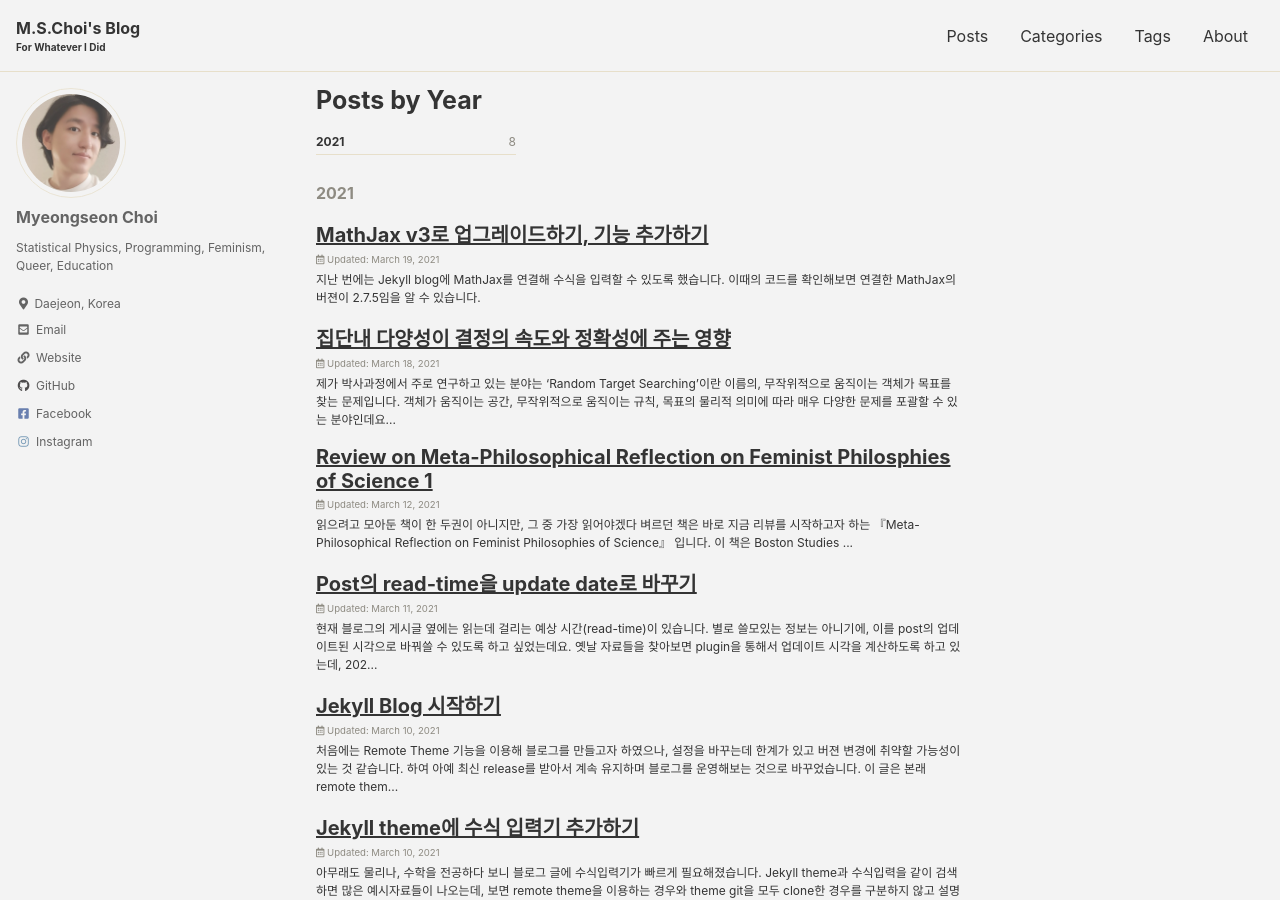
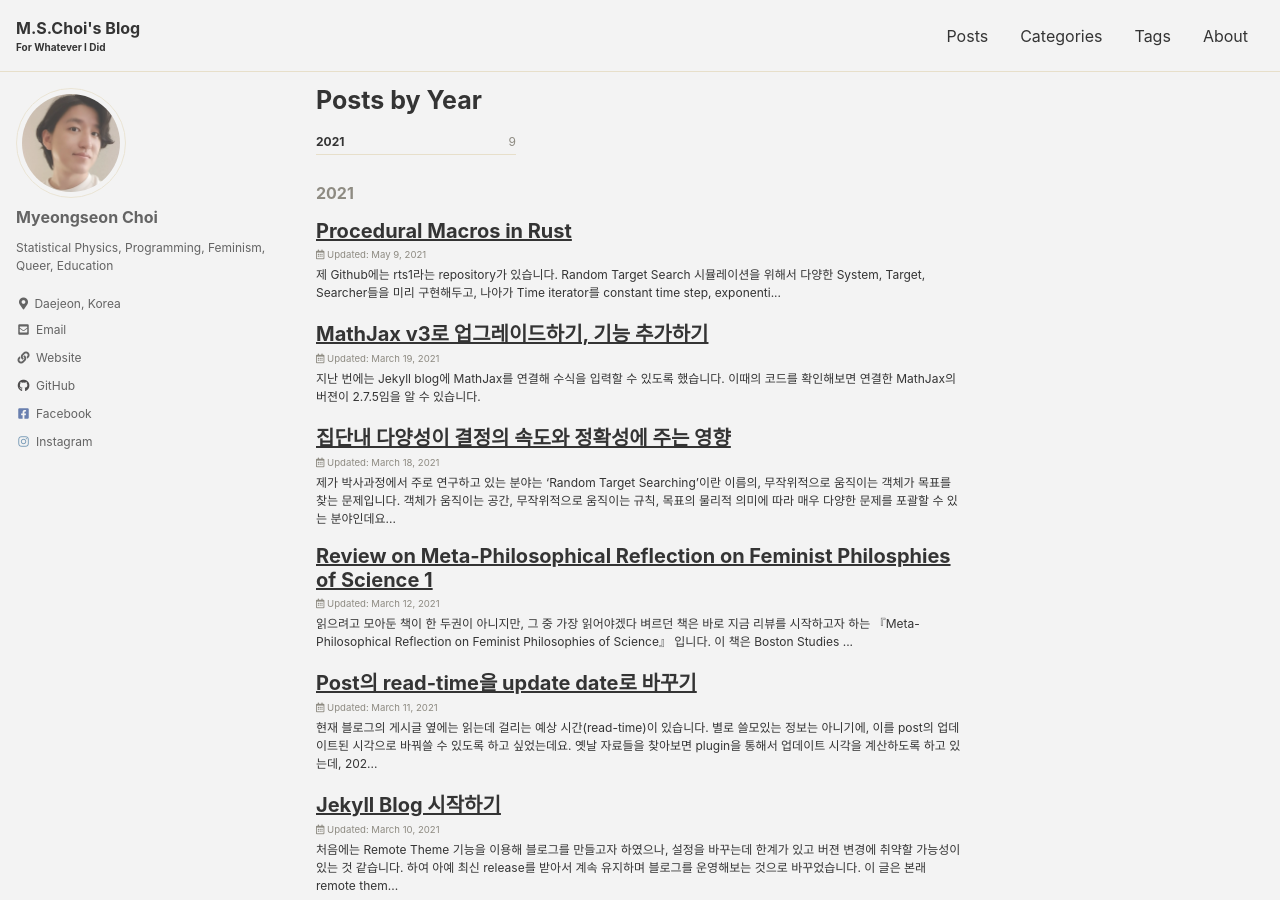
Before and after one commit to key262yek/key262yek.github.io, a Jekyll site: the page built from _pages/year-archive.md, in a window 1280 px wide and 900 px high. Built offline with Jekyll 4.4.1, drawn with Linux system fonts in a browser that asks for light colours; cached includes are drawn as plain includes; nearby versions of some CDN libraries; part of the change alters nothing that is shown.

Commit message:
post update

```diff
--- a/_posts/2021-03-10-layout.md
+++ b/_posts/2021-03-10-layout.md
@@ -76,7 +76,23 @@ brew install rbenv
 rbenv init
 ~~~
 
-그 후 특정 버젼의 ruby를 설치하고, 이를 기본 버젼으로 설정할 수도 있습니다.
+rbenv PATH를 추가하기 위해 쉘 설정파일 (.zshrc, .bashrc, .bash_profile ...)에 아래와 같은 코드를 추가해줍니다.
+
+~~~ shell
+# .bash_profile 내부
+
+[[ -d ~/.rbenv  ]] && \
+  export PATH=${HOME}/.rbenv/bin:${PATH} && \
+  eval "$(rbenv init -)"
+~~~
+
+그리고 이 설정을 로드해줍니다.
+~~~ shell
+source ~/.bash_profile
+~~~
+
+설치가 완료되어 이제는 특정 버젼의 ruby를 설치하고 상황에 맞게 설정할 수 있습니다.
+필요성에 따라 global, local, shell의 설정을 변경해주면 됩니다.
 
 ~~~ shell
 rbenv install 3.0.0
@@ -84,6 +100,9 @@ rbenv global 3.0.0
 ruby -v
 # ruby 3.0.0p0 (2020-12-25 revision 95aff21468) [x86_64-darwin20]
 ~~~
+
+이 포스트에서 rbenv를 소개한 이유는 버젼 관리보다는, 다음 단계인 bundler, jekyll를 설치할 때  system ruby를 사용하는 경우에는 권한 문제로 오류가 날 수 있어 이를 피하기 위함입니다.
+새로운 ruby를 설치하고 연결해준 상태라면 권한 문제에서 벗어나 아래의 단계를 진행할 수 있습니다.
 
 ### Bundler, Jekyll 설치
 
@@ -98,8 +117,6 @@ gem install --user-install bundler jekyll
 ~~~ shell
 echo 'export PATH="$HOME/.gem/ruby/X.X.0/bin:$PATH"' >> ~/.bash_profile
 ~~~
-
-설치 후에 알게되었지만, ruby 3.0 부터는 jekyll에 필요한 webrick이 포함 되어있지 않습니다.
 
 ### 로컬 서버 확인하기
 
--- /dev/null
+++ b/_posts/2021-05-07-Procedure_Macros.md
@@ -0,0 +1,149 @@
+---
+title: "Procedural Macros in Rust"
+date: 2021-05-08T21:35:30-22:00
+categories:
+  - Programmings
+tags:
+  - Rust
+  - Procedural Macros
+  - Hygienic
+  - Eager Macros
+toc: true
+toc_label: "Table of Contents"
+toc_icon: "fas fa-clipboard-list"
+toc_sticky: true
+---
+
+제 Github에는 [rts]("https://github.com/key262yek/rts")[^1]라는 repository가 있습니다.
+Random Target Search 시뮬레이션을 위해서 다양한 System, Target, Searcher들을 미리 구현해두고, 나아가 Time iterator를 constant time step, exponential time step 등의 조건도 선택해 시뮬레이션 할 수 있도록 하고 있습니다.
+규칙에 맞춰 코드를 작성하면 시뮬레이션에 필요한 input parameter들도 알려주고, 데이터 값을 읽어 분석하는 것도 한번에 구현할 수 있습니다.
+
+[^1]: ["https://github.com/key262yek/rts"]("https://github.com/key262yek/rts")
+
+문제는 이 '규칙'이란 것이 매우 복잡하단 것입니다.
+예를 들어, **연속적인 2D 원형 공간**의 중심에 **원형 목표**를 두고, **Lennard Jones 상호작용을 하는 탐색자**들의 목표 탐색을 **exponential time step**으로 시뮬레이션해 **Mean First Passage Time(MFPT)**을 측정, 분석하는 코드를 작성하고자 한다했을 때,
+(원형 공간, 원형 목표, Lennard Jones 탐색자, Exponential Time step, MFPT Analysis)만 선택하면 참 좋을텐데 그렇지 않습니다.
+
+적당히 복잡하면 모르겠는데, 이 코드가 macro로 쓰여있어 가독성이 매우 좋지 않습니다.
+얼마나 복잡하자면... 아래와 같은 macro 세 개가 존재합니다.
+
+~~~ rust
+construct_dataset!(SimulationData,
+        ContCircSystem, sys_arg, ContCircSystemArguments,
+        [sys_size, f64, dim, usize ];
+        ContBulkTarget, target_arg, ContBulkTargetArguments,
+        [target_size, f64];
+        ContPassiveLJSearcher, searcher_arg, ContPassiveLJSearcherArguments,
+        [num_searcher, usize, ptl_size, f64, strength, f64];
+        ExponentialStep, time_arg, ExponentialStepArguments,
+        [dt_min, f64, dt_max, f64, length, usize];
+        {VariableSimulation, sim_arg, VariableSimulationArguments,
+        [idx_set, usize]});
+~~~
+
+위 macro는 시뮬레이션의 데이터 파일들을 분류하기 위한 기준 configuration이 무엇인지 정해주는 macro입니다.
+즉, 시스템 크기, 시스템 차원, 목표 크기, 입자 수, 입자의 크기, 상호작용의 세기, 시뮬레이션의 최소 길이 단위, 최대 길이 단위, 길이 단위가 변화하는 주기가 같다면 같은 시뮬레이션이고, 같은 조건의 시뮬레이션들끼리는 idx_set으로 구분할 수 있도록 되어있단 의미입니다.
+
+~~~ rust
+setup_simulation!(args, 15, 1, MFPTAnalysis,
+        "RTS_N_PTL_EXP_SEARCHER",
+        dataset, SimulationData, sys_arg, ContCircSystem,
+        target_arg, ContBulkTarget, searcher_arg, ContPassiveLJSearcher,
+        time_arg, ExponentialStep, sim_arg, VariableSimulation);
+~~~
+
+위 macro는 시뮬레이션에서 필요한 argument를 실제로 parsing하는 macro입니다.
+argument들은 system, target, searcher, time, simulation 정보들이 바뀌면 알아서 바뀌게 되는데, 필요한 정보가 딱 맞춰 입력되지 않으면 에러를 출력하며 필요 정보에 대한 리스트를 제공해줍니다.
+
+또 MFPTAnalysis는 이 시뮬레이션이 MFPT를 측정하고 이를 분석하는 시뮬레이션이란 의미이고,
+따라서 그에 맞는 Analysis 함수를 미리 설정해줍니다.
+argument 입력할 때 analysis에 필요한 정보 수에 맞춰 입력하면 알아서 analysis 모드로 코드가 돌아가게 됩니다.
+
+~~~ rust
+let sys_size    = sys_arg.sys_size;
+let dim         = sys_arg.dim;
+
+let _target_pos  = target_arg.target_pos.clone();
+let target_size = target_arg.target_size;
+
+let _mtype       = searcher_arg.mtype;
+let _itype       = searcher_arg.itype.clone();
+let ptl_size     = searcher_arg.ptl_size;
+let strength     = searcher_arg.strength;
+let num_searcher = searcher_arg.num_searcher;
+
+let _dt_min          = time_arg.dt_min;
+let _dt_max          = time_arg.dt_max;
+let _length          = time_arg.length;
+
+let num_ensemble= sim_arg.num_ensemble;
+let idx_set     = sim_arg.idx_set;
+let seed        = sim_arg.seed;
+let output_dir  = sim_arg.output_dir.clone();
+~~~
+
+만약 argument들이 시뮬레이션 모드로 잘 입력되었다면, 그 argument들은 각각 somthing_arg 변수들에 저장되고, 이로부터 필요한 정보들을 읽어 시뮬레이션에 써먹을 수 있습니다.
+
+~~~ rust
+export_simulation_info!(dataset, output_dir, writer, WIDTH,
+        "RTS_N_PTL_EXP_SEARCHER",
+        ContCircSystem, sys, sys_arg,
+        ContBulkTarget, target, target_arg,
+        ContPassiveLJSearcher, vec_searchers, searcher_arg,
+        ExponentialStep, timeiter, time_arg,
+        VariableSimulation, simulation, sim_arg);
+~~~
+
+마지막으로 이 macro는 argument들로부터 시뮬레이션에 필요한 변수들을 선언하는 macro입니다.
+시스템, 목표, 입자들의 리스트, time iterator 등을 정의해주고 본격적으로 시뮬레이션에서 사용될 수 있도록 합니다.
+
+문제는 이 과정들이 시스템 정보들이 결정되면 거의 달라질 부분이 없단 점입니다.
+이 모든 것이 하나의 macro로 묶일 수 있단 것이고, 그렇다면 복잡한 방식으로 시뮬레이션 코드를 작성할 필요가 사라지게 됩니다.
+원하는 것은 아래와 같은 하나의 macro로 위의 코드들을 하나로 합치는 것입니다.
+
+~~~ rust
+simulation!(15, 1, "RTS_N_PTL_EXP_SEARCHER", MFPTAnalysis,
+        ContCircSystem, ContBulkTarget, ContPassiveLJSearcher,
+        ExponentialStep, Simulation);
+~~~
+
+### Problems - Hygienic, Eager macro
+
+이런 macro의 내부에는 ContCircSystem이란 identifier가 들어오면, 이에 대응되는 token tree `ContCircSystem, sys_arg, ContCircSystemArguments, [sys_size, f64, dim, usize]`를 construct_dataset macro에 전달해주는 부분이 들어가야합니다.
+이걸 macro로 해결하고 싶지만, 그럴 수 없습니다.
+만약 token_tree 라는 macro를 통해 argument를 적을 수 있도록 하더라도 macro 결과물로 나오는 변수들은 hygienic한 값으로 적힐 것이기 때문에, macro 밖의 코드에서 같은 이름으로 접근할 수 없습니다.
+우선 hygienic부터 해결해야겠지만, 이를 해결해도 문제는 남습니다.
+왜냐하면 rust의 macro는 기본적으로 lazy-macro이기 때문입니다.
+위에서 생각한 방식대로 코드를 적으면 아래와 같을텐데요.
+
+~~~ rust
+construct_dataset!(token_tree!(ContCircSystem), ... );
+~~~
+
+우리가 바라는 것은 token_tree macro가 먼저 작동하고 그 다음 construct_dataset macro가 작동하는 것입니다.
+이런 작동 방식을 Eager macro라고 하는데, 안타깝게도 rust에서는 몇몇 특수한 경우들을 제외하고는 모두 밖에서부터 macro를 수행하는 lazy macro를 따르고 있습니다.
+
+두 개의 문제를 모두 해결하지 못하기 때문에, macro 안에 macro를 적는 방법은 해법이 될 수 없습니다.
+답이 없는 줄 알았으나, macro 안에서 macro 선언을 할 수 있으면서도, unhygienic token을 임의로 정의할 수 있는 방법이 있었습니다.
+그것이 **Procedural Macros**입니다.
+
+### Solution - Procedural Macros
+
+Procedure macros에 대한 설명은 [the book]("https://doc.rust-lang.org/reference/procedural-macros.html")[^2]과 [blog]("https://taeguk2.blogspot.com/2019/02/rust-procedural-macros-by-example.html")[^3]를 참고하면 되는데, 여기서는 Procedural macro 중에서 **Function-like macro**를 이용할 것입니다.
+
+[^2]: ["https://doc.rust-lang.org/reference/procedural-macros.html"]("https://doc.rust-lang.org/reference/procedural-macros.html")
+[^3]: ["https://taeguk2.blogspot.com/2019/02/rust-procedural-macros-by-example.html"]("https://taeguk2.blogspot.com/2019/02/rust-procedural-macros-by-example.html")
+
+Rust의 일반 함수처럼 macro를 짤 수 있는 방법인데, compile time에서 함수가 호출되어 컴파일될 코드를 작성해주는 macro입니다.
+지금의 계획은 identifier를 입력하면, 각 매크로에 넣을 token tree를 출력해주는 macro와
+이 token tree들을 받아 실제로 코드로 만들어줄 macro, 두 종류의 macro를 작성하고자 합니다.
+
+#### Construct Token Tree
+
+procedural macro 내부에서 token들을 다루는 방법은 주로 [syn]("https://docs.rs/syn/1.0.72/syn/index.html")[^4] crate를 이용한 방법입니다.
+
+
+[^4]: ["https://docs.rs/syn/1.0.72/syn/index.html"]("https://docs.rs/syn/1.0.72/syn/index.html")
+
+
+## References
```
Also changed, not shown: 1 other file.
